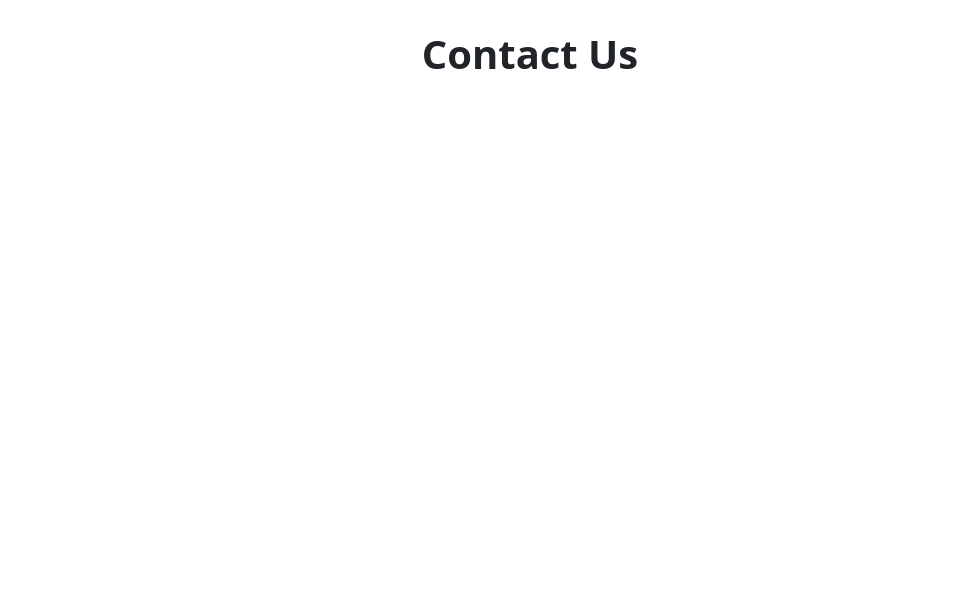
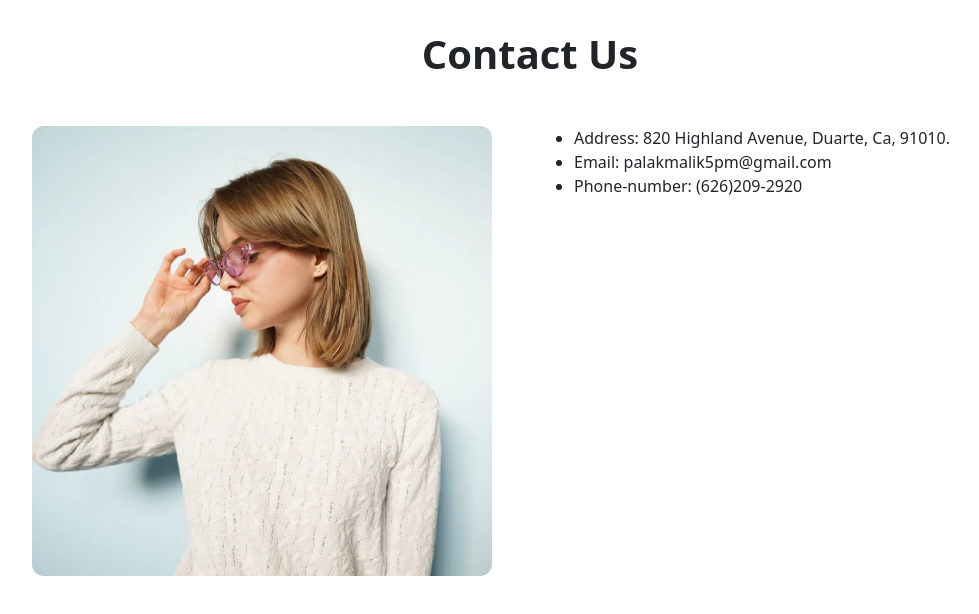
Before and after one commit to palakmalik5/Foodplace, a plain HTML site: page Contact.html in a window 1280 px wide. Shown: the whole page, without its empty margins (110-1089 px from the left). Drawn offline with nearby package versions, Linux system fonts and the light colour scheme.

Commit message:
image and div

```diff
--- a/Contact.html
+++ b/Contact.html
@@ -20,5 +20,28 @@
     <h1 class="contact">
         Contact Us
     </h1>
+    <div class="container">
+        <div class="row m-5 d-flex">
+            <div class="col ">
+                <img src="images/lady.png" class="lady-pic img-fluid" alt>
+
+            </div>
+            <div class="col d-flex">
+                <div class="col ">
+                    <ul>
+                        <li>
+                            Address: 820 Highland Avenue, Duarte, Ca, 91010.
+                        </li>
+                        <li>
+                            Email: palakmalik5pm@gmail.com
+                        </li>
+                        <li>
+                            Phone-number: (626)209-2920
+                        </li>
+                    </ul>
+                </div>
+            </div>
+        </div>
+    </div>
 </body>
 </html>
```
Also changed, not shown: images/lady.png (added).
